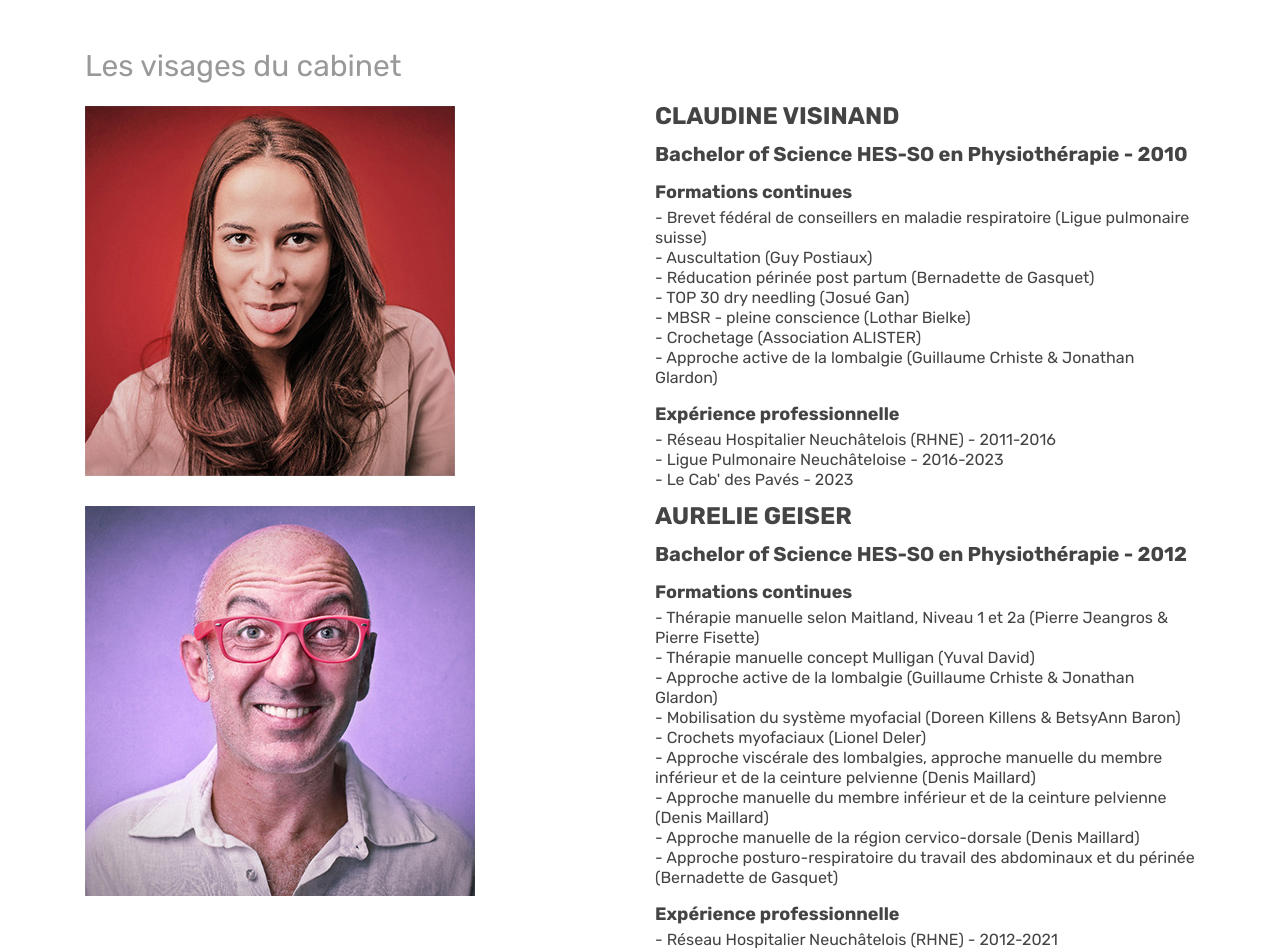
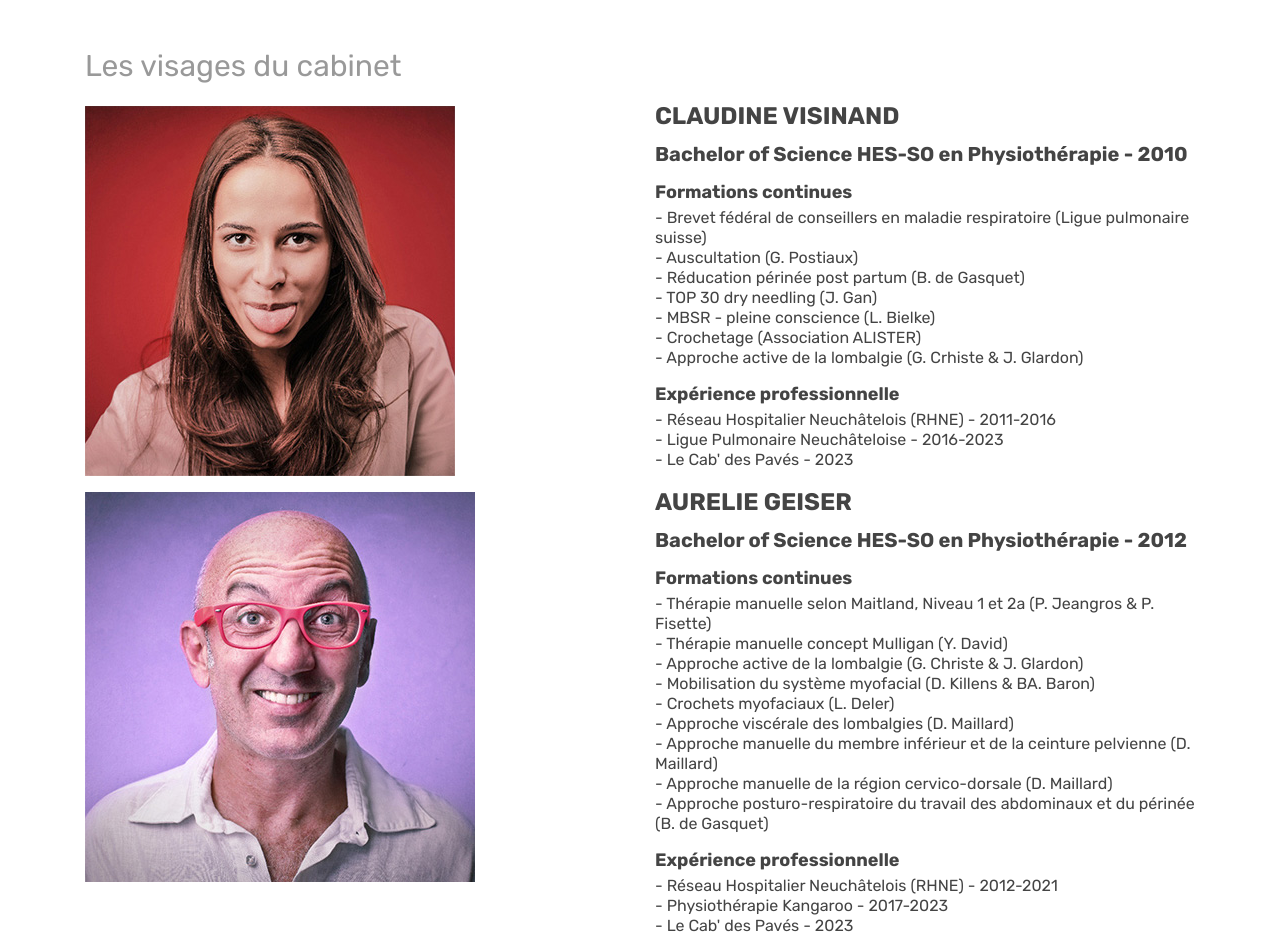
Before and after one commit to aureliegeiser/aureliegeiser.github.io, a Jekyll site: the page built from index.html, in a window 1280 px wide. Shown: the part 1770-2721 px from the top of the page. Built offline with Jekyll 4.4.1, drawn with Linux system fonts in a browser that asks for light colours.

Commit message:
fixup! Visages du cabinet

```diff
--- a/index.html
+++ b/index.html
@@ -188,12 +188,12 @@
           <div class="summary-title">Formations continues</div>
           <ul>
             <li>- Brevet fédéral de conseillers en maladie respiratoire (Ligue pulmonaire suisse)</li>
-            <li>- Auscultation (Guy Postiaux)</li>
-            <li>- Réducation périnée post partum (Bernadette de Gasquet)</li>
-            <li>- TOP 30 dry needling (Josué Gan)
-            <li>- MBSR - pleine conscience (Lothar Bielke)</li>
+            <li>- Auscultation (G. Postiaux)</li>
+            <li>- Réducation périnée post partum (B. de Gasquet)</li>
+            <li>- TOP 30 dry needling (J. Gan)
+            <li>- MBSR - pleine conscience (L. Bielke)</li>
             <li>- Crochetage (Association ALISTER)</li>
-            <li>- Approche active de la lombalgie (Guillaume Crhiste & Jonathan Glardon)</li>
+            <li>- Approche active de la lombalgie (G. Crhiste & J. Glardon)</li>
           </ul>
           <div class="summary-title">Expérience professionnelle</div>
           <ul>
@@ -228,15 +228,15 @@
           <div class="summary-diploma">Bachelor of Science HES-SO en Physiothérapie - 2012</div>
           <div class="summary-title">Formations continues</div>
           <ul>
-            <li>- Thérapie manuelle selon Maitland, Niveau 1 et 2a (Pierre Jeangros & Pierre Fisette)</li>
-            <li>- Thérapie manuelle concept Mulligan (Yuval David)</li>
-            <li>- Approche active de la lombalgie (Guillaume Crhiste & Jonathan Glardon)</li>
-            <li>- Mobilisation du système myofacial (Doreen Killens & BetsyAnn Baron)</li>
-            <li>- Crochets myofaciaux (Lionel Deler)</li>
-            <li>- Approche viscérale des lombalgies, approche manuelle du membre inférieur et de la ceinture pelvienne (Denis Maillard)</li>
-            <li>- Approche manuelle du membre inférieur et de la ceinture pelvienne (Denis Maillard)</li>
-            <li>- Approche manuelle de la région cervico-dorsale (Denis Maillard)</li>
-            <li>- Approche posturo-respiratoire du travail des abdominaux et du périnée (Bernadette de Gasquet)</li>
+            <li>- Thérapie manuelle selon Maitland, Niveau 1 et 2a (P. Jeangros & P. Fisette)</li>
+            <li>- Thérapie manuelle concept Mulligan (Y. David)</li>
+            <li>- Approche active de la lombalgie (G. Christe & J. Glardon)</li>
+            <li>- Mobilisation du système myofacial (D. Killens & BA. Baron)</li>
+            <li>- Crochets myofaciaux (L. Deler)</li>
+            <li>- Approche viscérale des lombalgies (D. Maillard)</li>
+            <li>- Approche manuelle du membre inférieur et de la ceinture pelvienne (D. Maillard)</li>
+            <li>- Approche manuelle de la région cervico-dorsale (D. Maillard)</li>
+            <li>- Approche posturo-respiratoire du travail des abdominaux et du périnée (B. de Gasquet)</li>
           </ul>
           <div class="summary-title">Expérience professionnelle</div>
           <ul>
```
